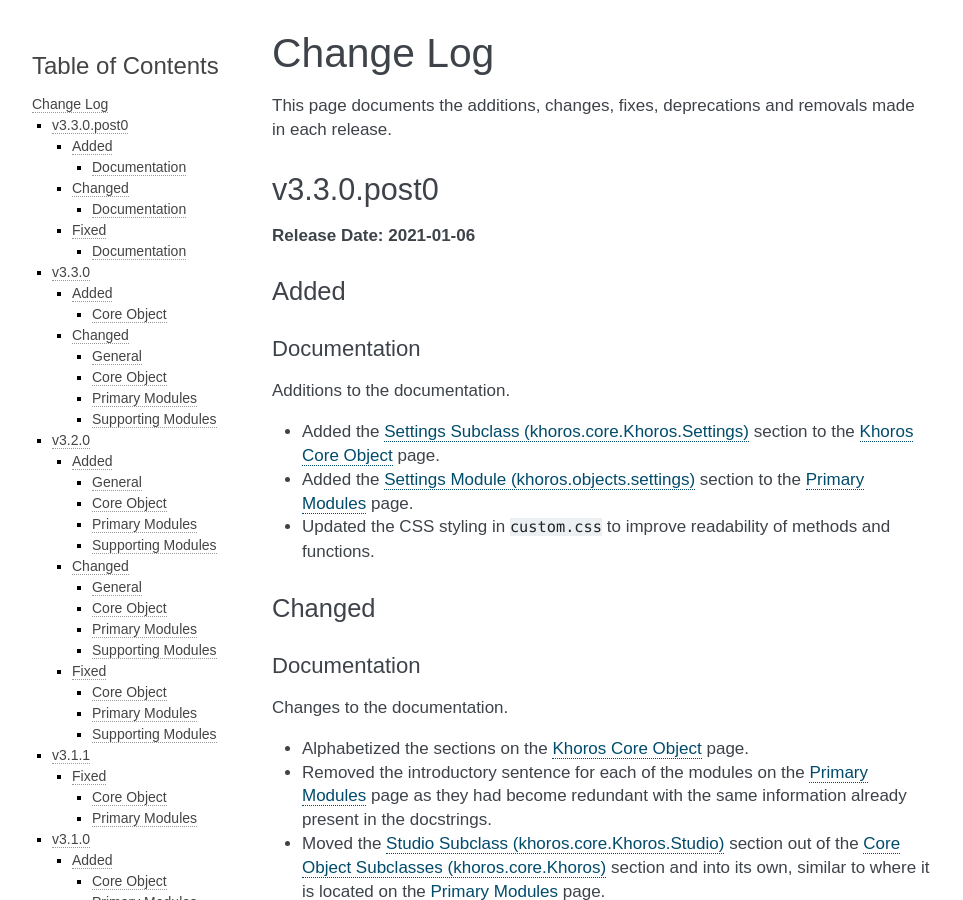
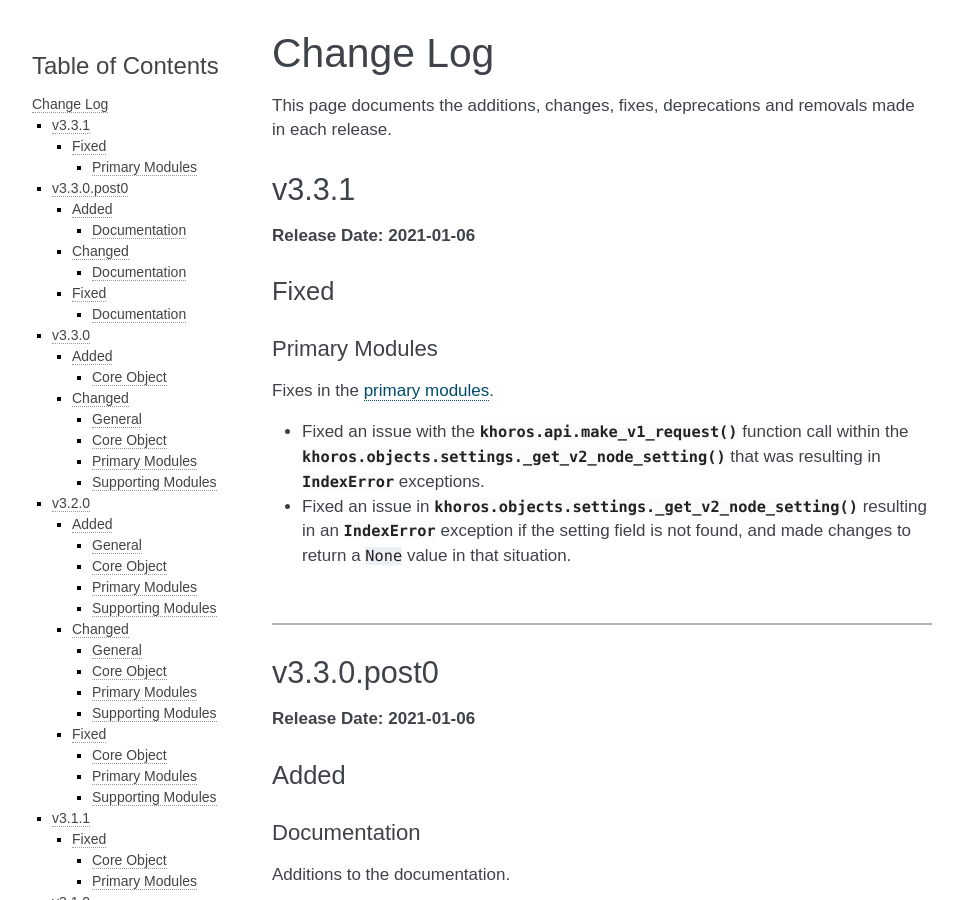
Before and after one commit to jeffshurtliff/khoros, a Sphinx documentation site: the page built from docs/changelog.rst, in a window 1280 px wide and 900 px high. Shown: the whole window, without its empty margins (148-1111 px from the left). Built offline with Sphinx 7.4.7, drawn with Linux system fonts in a browser that asks for light colours.

Commit message:
Made changes as part of v3.3.1. Details in changelog.

```diff
--- a/docs/changelog.rst
+++ b/docs/changelog.rst
@@ -2,6 +2,29 @@
 Change Log
 ##########
 This page documents the additions, changes, fixes, deprecations and removals made in each release.
+
+******
+v3.3.1
+******
+**Release Date: 2021-01-06**
+
+Fixed
+=====
+
+Primary Modules
+---------------
+Fixes in the :doc:`primary modules <primary-modules>`.
+
+* Fixed an issue with the :py:func:`khoros.api.make_v1_request` function call within
+  the :py:func:`khoros.objects.settings._get_v2_node_setting` that was resulting in
+  :py:exc:`IndexError` exceptions.
+* Fixed an issue in :py:func:`khoros.objects.settings._get_v2_node_setting` resulting in
+  an :py:exc:`IndexError` exception if the setting field is not found, and made changes
+  to return a ``None`` value in that situation.
+
+|
+
+-----
 
 ************
 v3.3.0.post0
--- a/khoros/utils/version.py
+++ b/khoros/utils/version.py
@@ -14,7 +14,7 @@
 from . import log_utils
 
 # Define special and global variables
-__version__ = "3.3.0.post0"
+__version__ = "3.3.1"
 latest_version_reported = False
 logger = log_utils.initialize_logging(__name__)
 
```
Also changed, not shown: 1 other file.
